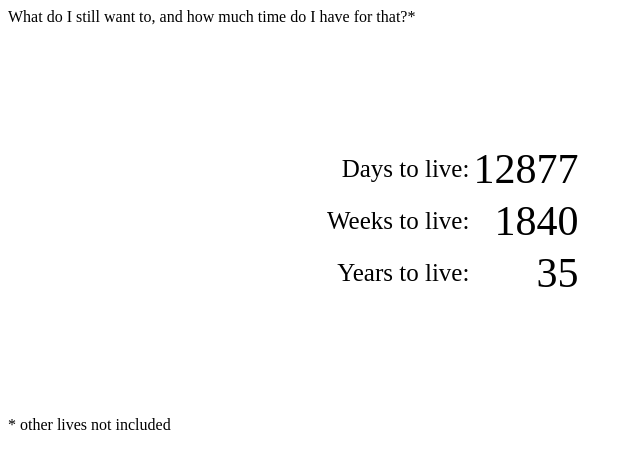
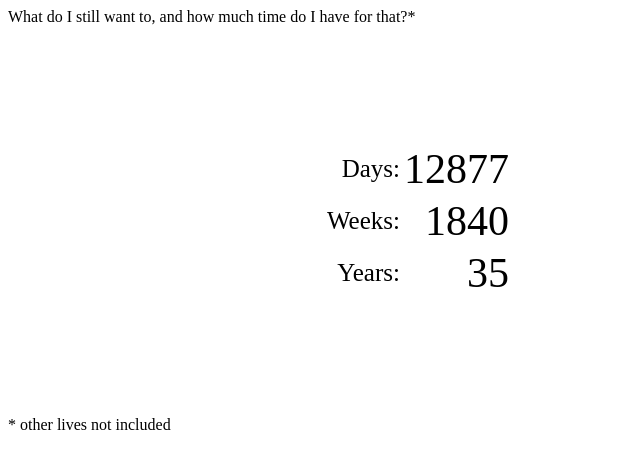
Before and after one commit to DanielDornhardt/danieldornhardt, a plain HTML site: page pages/lifeclock.html in a window 1280 px wide. Shown: the whole page, without its empty margins (0-640 px from the left). Drawn offline with Linux system fonts and the light colour scheme.

Commit message:
reduce, recycle! :)

```diff
--- a/pages/lifeclock.html
+++ b/pages/lifeclock.html
@@ -100,15 +100,15 @@
         <div class="dateHolders">
             <table>
                 <tr>
-                    <td class="label">Days to live:</td>
+                    <td class="label">Days:</td>
                     <td class="number" id="daysLeftNumber"></td>
                 </tr>
                 <tr>
-                    <td class="label">Weeks to live:</td>
+                    <td class="label">Weeks:</td>
                     <td class="number" id="weeksLeftNumber"></td>
                 </tr>
                 <tr>
-                    <td class="label">Years to live:</td>
+                    <td class="label">Years:</td>
                     <td class="number" id="yearsLeftNumber"></td>
                 </tr>
             </table>
```
